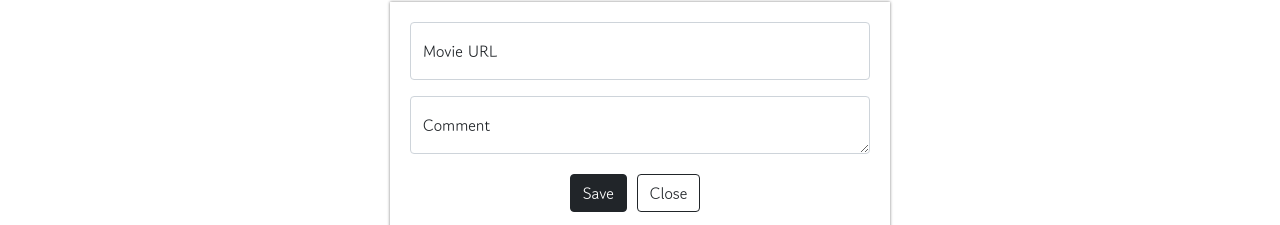
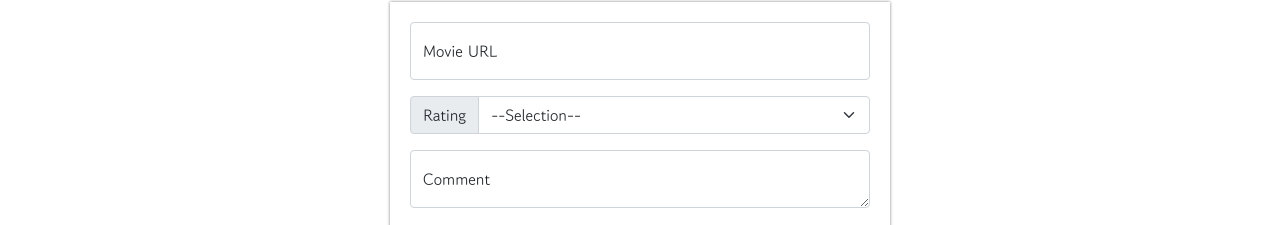
Before and after one commit to soundscool11/voyage-onboarding, a plain HTML site: page 1-web/frontend/index.html in a window 1280 px wide. Shown: the part 268-493 px from the top of the page. Drawn offline with nearby package versions, Linux system fonts and the light colour scheme.

Commit message:
add rating selection

```diff
--- a/1-web/frontend/index.html
+++ b/1-web/frontend/index.html
@@ -114,6 +114,17 @@
         />
         <label for="floatingInput">Movie URL</label>
       </div>
+      <div class="input-group mb-3">
+        <label class="input-group-text" for="inputGroupSelect01">Rating</label>
+        <select class="form-select" id="inputGroupSelect01">
+          <option selected>--Selection--</option>
+          <option value="1">⭐</option>
+          <option value="2">⭐⭐</option>
+          <option value="3">⭐⭐⭐</option>
+          <option value="4">⭐⭐⭐⭐</option>
+          <option value="5">⭐⭐⭐⭐⭐</option>
+        </select>
+      </div>
       <div class="form-floating">
         <textarea
           class="form-control"
```
